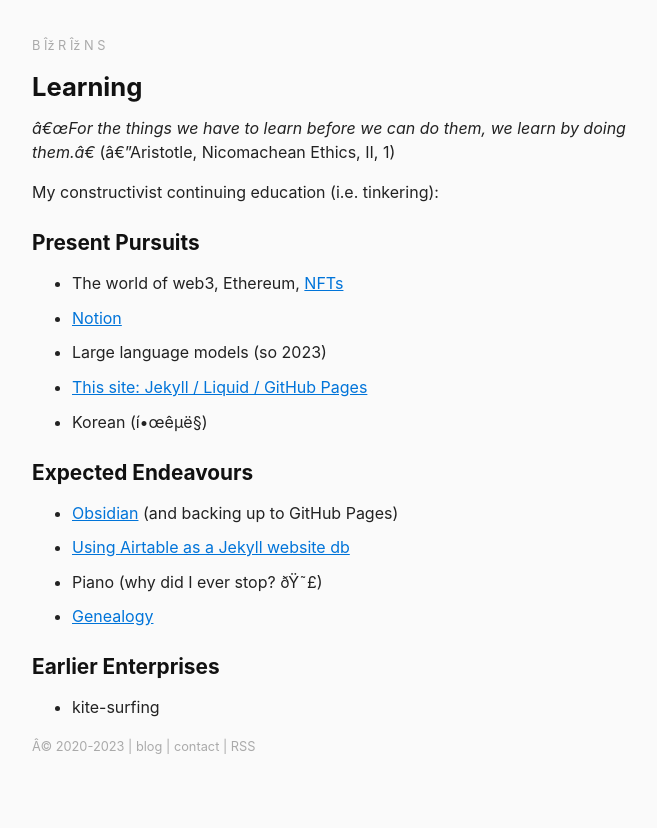
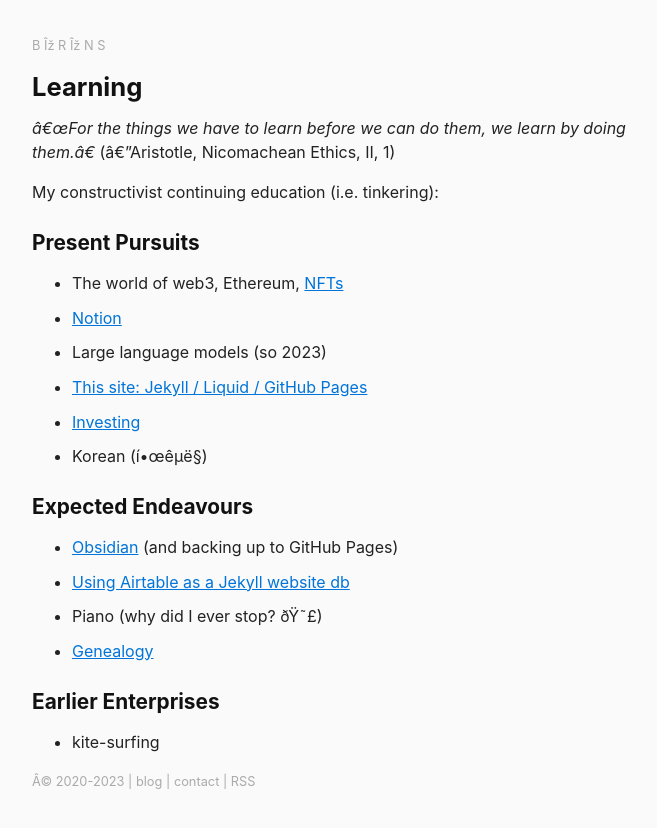
Before and after one commit to berensp/berensp.github.io, a Jekyll site: the page built from pages/bio/learning.md, in a window 1280 px wide. Shown: the top 828 px of the page, without its empty margins (288-945 px from the left). Built offline with Jekyll 4.4.1, drawn with Linux system fonts in a browser that asks for light colours; a script that is not in the unit is left out.

Commit message:
Update learning.md

```diff
--- a/pages/bio/learning.md
+++ b/pages/bio/learning.md
@@ -13,6 +13,7 @@
 - <a href="https://notion.so" target="_blank">Notion</a>
 - Large language models (so 2023)
 - [This site: Jekyll / Liquid / GitHub Pages](/colophon/)
+- [Investing](/invest/)
 - Korean (한국말)
 
 ## Expected Endeavours
```
